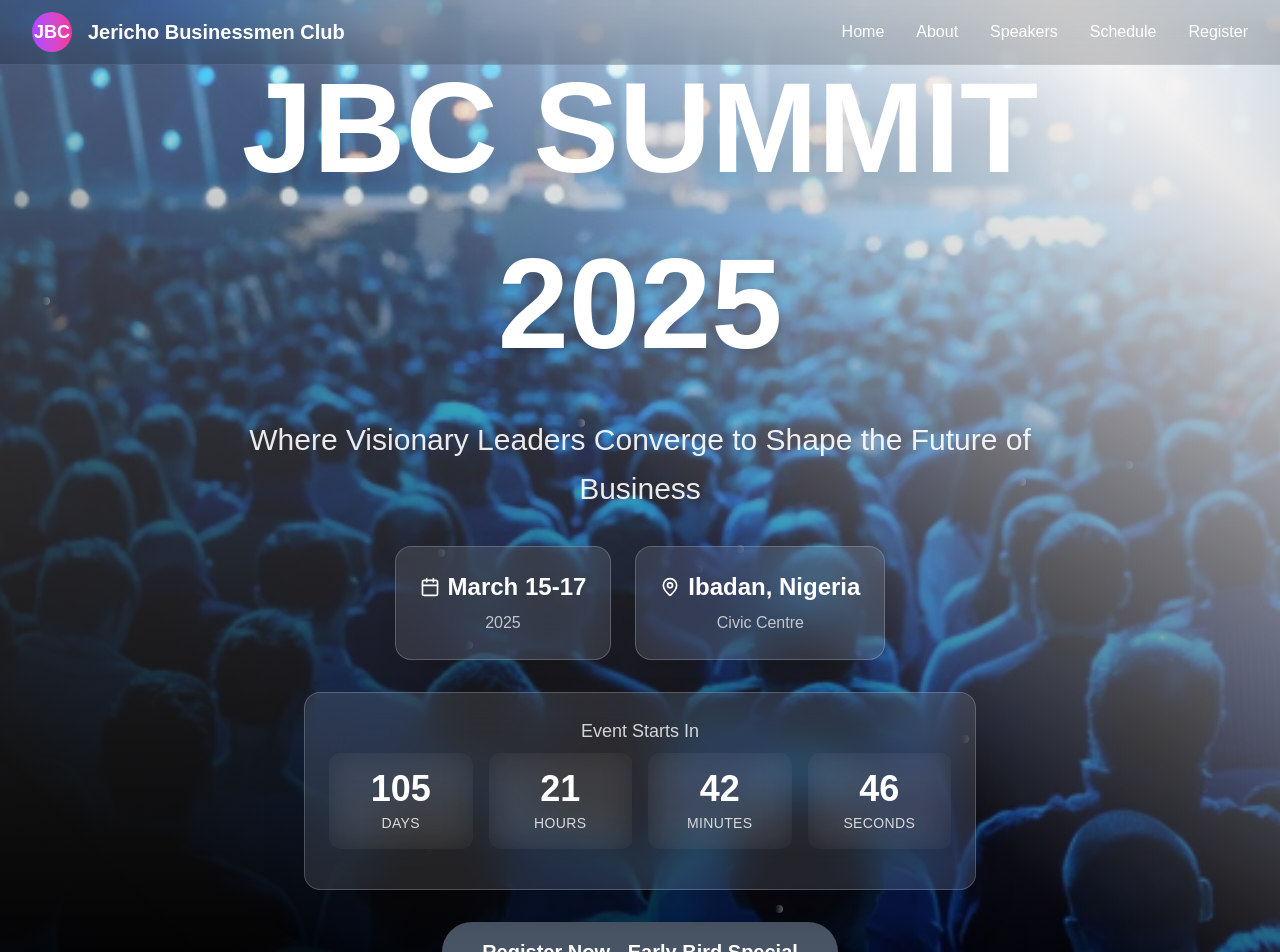
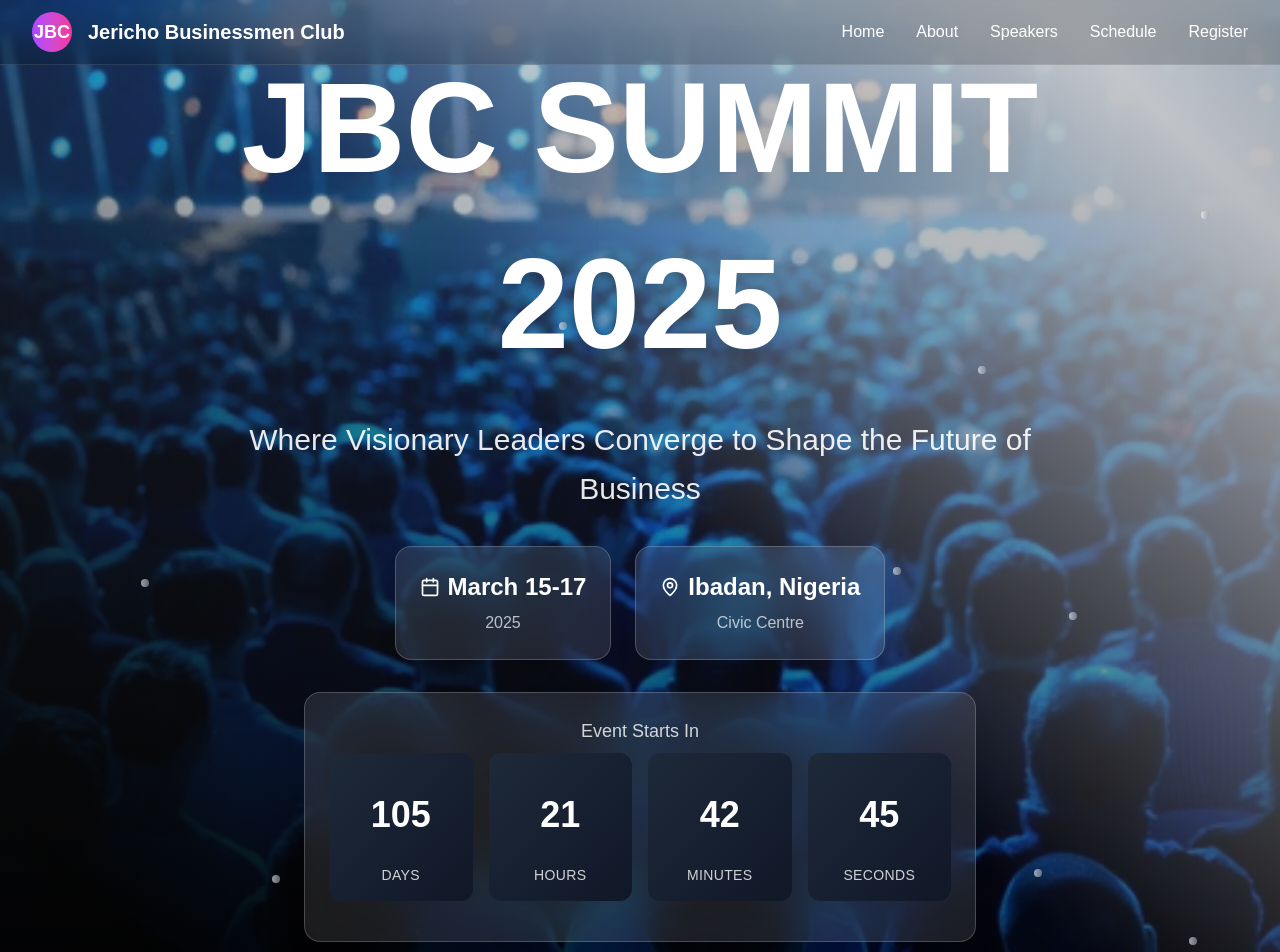
Before and after one commit to olaspanky/jbc2025, a Next.js app: page / in a window 1280 px wide. Shown: the top 952 px of the page. Built offline with nearby package versions, Linux system fonts and the light colour scheme.

Commit message:
first commit

```diff
--- a/src/app/page.tsx
+++ b/src/app/page.tsx
@@ -1,6 +1,6 @@
 "use client";
 
-import React, { useState, useEffect } from "react";
+import React, { useState, useEffect, useRef } from "react";
 import {
   ChevronDown,
   Calendar,
@@ -37,6 +37,7 @@ interface CountdownBoxProps {
   value: number;
   label: string;
   color: string;
+  prevValue?: number;
 }
 
 interface SpeakerCardProps {
@@ -83,64 +84,138 @@ const JerichoSummitWebsite: React.FC = () => {
     minutes: 0,
     seconds: 0,
   });
+  const prevTimeLeft = useRef<TimeLeft>({...timeLeft});
 
-  // Countdown timer
+  // Countdown timer with animation support
   useEffect(() => {
-    const timer = setInterval(() => {
+    const calculateTimeLeft = () => {
       const eventDate = new Date("2025-10-15T09:00:00").getTime();
       const now = new Date().getTime();
       const difference = eventDate - now;
 
       if (difference > 0) {
-        setTimeLeft({
+        const newTimeLeft = {
           days: Math.floor(difference / (1000 * 60 * 60 * 24)),
           hours: Math.floor((difference % (1000 * 60 * 60 * 24)) / (1000 * 60 * 60)),
           minutes: Math.floor((difference % (1000 * 60 * 60)) / (1000 * 60)),
           seconds: Math.floor((difference % (1000 * 60)) / 1000),
-        });
+        };
+
+        // Only update if values have changed
+        if (JSON.stringify(newTimeLeft) !== JSON.stringify(timeLeft)) {
+          prevTimeLeft.current = {...timeLeft};
+          setTimeLeft(newTimeLeft);
         }
-    }, 1000); // Reduced interval for smoother countdown
+      }
+    };
 
-    return () => clearInterval(timer);
-  }, []);
+    // Initial calculation
+    calculateTimeLeft();
+
+    // Animation frame based timer for smoother updates
+    let animationFrameId: number;
+    let lastUpdateTime = performance.now();
+
+    const updateTimer = (currentTime: number) => {
+      if (currentTime - lastUpdateTime >= 1000) { // Update every second
+        calculateTimeLeft();
+        lastUpdateTime = currentTime;
+      }
+      animationFrameId = requestAnimationFrame(updateTimer);
+    };
+
+    animationFrameId = requestAnimationFrame(updateTimer);
+
+    return () => {
+      cancelAnimationFrame(animationFrameId);
+    };
+  }, [timeLeft]);
 
   // Floating particle for hero section
-  const FloatingParticle: React.FC<{ delay?: number }> = ({ delay = 0 }) => (
+  const FloatingParticle: React.FC<{ delay?: number }> = React.memo(({ delay = 0 }) => {
+    const left = useRef(`${Math.random() * 100}%`);
+    const top = useRef(`${Math.random() * 100}%`);
+    const duration = useRef(`${3 + Math.random() * 2}s`);
+
+    return (
       <div
-      className="absolute w-2 h-2 bg-gradient-to-r fromwhite to-gray-400 rounded-full opacity-60 animate-float"
+        className="absolute w-2 h-2 bg-gradient-to-r from-white to-gray-400 rounded-full opacity-60 animate-float"
         style={{
-        left: `${Math.random() * 100}%`,
-        top: `${Math.random() * 100}%`,
+          left: left.current,
+          top: top.current,
           animationDelay: `${delay}s`,
-        animationDuration: `${3 + Math.random() * 2}s`,
+          animationDuration: duration.current,
         }}
       />
     );
+  });
 
   // Glass card component
-  const GlassCard: React.FC<GlassCardProps> = ({ children, className = "", hover = true }) => (
+  const GlassCard: React.FC<GlassCardProps> = React.memo(({ children, className = "", hover = true }) => {
+  const hoverClasses = hover
+    ? "hover:bg-white/20 hover:border-white/30 hover:scale-[1.02] hover:-translate-y-1"
+    : "";
+
+  return (
     <div
       className={`
         backdrop-blur-xl bg-white/10 border border-white/20 rounded-2xl
-        ${hover ? "hover:bg-white/20 hover:border-white/30 hover:scale-105 hover:-translate-y-2" : ""}
-        transition-all duration-500 ease-out shadow-2xl
+        transition-all duration-300 ease-in-out shadow-xl
+        ${hoverClasses}
         ${className}
       `}
     >
       {children}
     </div>
   );
+});
 
-  // Countdown box component
-  const CountdownBox: React.FC<CountdownBoxProps> = ({ value, label, color }) => (
-    <div className={`text-center p-4 rounded-xl bg-gradient-to-br ${color} backdrop-blur-lg`}>
-      <div className="text-xl sm:text-2xl md:text-4xl font-bold text-white mb-1">{value}</div>
+  // Countdown box component with animation
+  const CountdownBox: React.FC<CountdownBoxProps> = ({ value, label, color, prevValue }) => {
+    const [displayValue, setDisplayValue] = useState(value);
+    const [animate, setAnimate] = useState(false);
+
+    useEffect(() => {
+      if (value !== displayValue) {
+        setAnimate(true);
+        const timer = setTimeout(() => {
+          setDisplayValue(value);
+          setAnimate(false);
+        }, 300); // Match this with CSS transition duration
+
+        return () => clearTimeout(timer);
+      }
+    }, [value, displayValue]);
+
+    return (
+      <div className={`text-center p-4 rounded-xl bg-gradient-to-br ${color} backdrop-blur-lg overflow-hidden`}>
+        <div className="relative h-12 sm:h-16 md:h-24 flex items-center justify-center">
+          <div
+            className={`absolute text-xl sm:text-2xl md:text-4xl font-bold text-white mb-1 transition-all duration-300 transform ${
+              animate ? 'translate-y-full opacity-0' : 'translate-y-0 opacity-100'
+            }`}
+            key={`current-${value}`}
+          >
+            {displayValue}
+          </div>
+          {animate && (
+            <div
+              className={`absolute text-xl sm:text-2xl md:text-4xl font-bold text-white mb-1 transition-all duration-300 transform ${
+                animate ? '-translate-y-full opacity-0' : 'translate-y-0 opacity-100'
+              }`}
+              key={`previous-${prevValue}`}
+            >
+              {prevValue}
+            </div>
+          )}
+        </div>
         <div className="text-[8px] sm:text-xs md:text-sm text-white/80 uppercase tracking-wide">{label}</div>
       </div>
     );
+  };
 
   // Speaker card component
-  const SpeakerCard: React.FC<SpeakerCardProps> = ({ name, title, company, initials, gradient }) => (
+  const SpeakerCard: React.FC<SpeakerCardProps> = React.memo(({ name, title, company, initials, gradient }) => (
     <GlassCard className="p-6 text-center group">
       <div
         className={`w-24 h-24 rounded-full mx-auto mb-4 flex items-center justify-center text-2xl font-bold text-white bg-gradient-to-br ${gradient} group-hover:scale-110 transition-transform duration-300`}
@@ -151,19 +226,19 @@ const JerichoSummitWebsite: React.FC = () => {
       <p className="text-purple-300 font-semibold mb-1">{title}</p>
       <p className="text-gray-300 text-sm">{company}</p>
     </GlassCard>
-  );
+  ));
 
   // Schedule item component
-  const ScheduleItem: React.FC<ScheduleItemProps> = ({ time, title, description, color }) => (
+  const ScheduleItem: React.FC<ScheduleItemProps> = React.memo(({ time, title, description, color }) => (
     <div className={`border-l-4 ${color} pl-4 py-2`}>
       <div className="text-purple-300 font-bold text-sm">{time}</div>
       <div className="text-white font-semibold">{title}</div>
       <div className="text-gray-400 text-sm">{description}</div>
     </div>
-  );
+  ));
 
   // Feature card component
-  const FeatureCard: React.FC<FeatureCardProps> = ({ icon: Icon, title, description, gradient }) => (
+  const FeatureCard: React.FC<FeatureCardProps> = React.memo(({ icon: Icon, title, description, gradient }) => (
     <GlassCard className="p-8 text-center group">
       <div
         className={`w-16 h-16 rounded-full mx-auto mb-6 flex items-center justify-center bg-gradient-to-br ${gradient} group-hover:scale-110 group-hover:rotate-6 transition-all duration-300`}
@@ -173,10 +248,10 @@ const JerichoSummitWebsite: React.FC = () => {
       <h3 className="text-2xl font-bold text-white mb-4">{title}</h3>
       <p className="text-gray-300 leading-relaxed">{description}</p>
     </GlassCard>
-  );
+  ));
 
   // Navigation component
-  const Navigation: React.FC<NavigationProps> = ({ isMenuOpen, setIsMenuOpen }) => (
+  const Navigation: React.FC<NavigationProps> = React.memo(({ isMenuOpen, setIsMenuOpen }) => (
     <nav className="fixed top-0 w-full z-50 backdrop-blur-xl bg-black/20 border-b border-white/10">
       <div className="max-w-7xl mx-auto px-4 sm:px-6 lg:px-8">
         <div className="flex items-center justify-between h-16">
@@ -225,21 +300,27 @@ const JerichoSummitWebsite: React.FC = () => {
         )}
       </div>
     </nav>
-  );
+  ));
 
-  // Hero section with improved animations and responsiveness
- // Hero section with background image
-// Hero section with background image and black-and-white overlay
-const HeroSection: React.FC = () => (
+  // Hero section with improved animations
+  const HeroSection: React.FC = () => {
+    const particles = useRef([...Array(12)].map((_, i) => ({
+      id: i,
+      left: `${Math.random() * 100}%`,
+      top: `${Math.random() * 100}%`,
+      delay: i * 0.5,
+      duration: `${3 + Math.random() * 2}s`
+    })));
+
+    return (
       <section
         id="home"
         className="relative min-h-screen flex items-center justify-center overflow-hidden"
         style={{
           backgroundImage: `url('/jbcaud.webp'), linear-gradient(45deg, black, white, black, white, black, #00f2fe)`,
-      backgroundSize: "cover, 400% 400%", // Image: cover, Gradient: animated
-      backgroundPosition: "center, center", // Center both image and gradient
-      backgroundBlendMode: "overlay", // Blend image with gradient
-      animation: "gradientShift 15s ease infinite",
+          backgroundSize: "cover, 400% 400%",
+          backgroundPosition: "center, center",
+          backgroundBlendMode: "overlay",
         }}
       >
         <style jsx>{`
@@ -268,16 +349,31 @@ const HeroSection: React.FC = () => (
               opacity: 0.6;
             }
           }
+          .animate-float {
+            animation: float var(--duration) ease-in-out infinite;
+            animation-delay: var(--delay);
+          }
         `}</style>
-    {/* Black and white gradient overlay */}
         <div
           className="absolute inset-0"
           style={{
-        backgroundImage: "linear-gradient(to bottom, rgba(255, 255, 255, 0.3), rgba(0, 0, 0, 0.5))",
+            backgroundImage: "linear-gradient(to bottom, rgba(75, 85, 99, 0.3), rgba(0, 0, 0, 0.5))"
           }}
         />
-    {[...Array(12)].map((_, i) => (
-      <FloatingParticle key={i} delay={i * 0.5} />
+        {particles.current.map((particle) => (
+          <div
+            key={particle.id}
+            className="absolute w-2 h-2 bg-gradient-to-r from-white to-gray-400 rounded-full opacity-60"
+            style={{
+              left: particle.left,
+              top: particle.top,
+              animationDuration: particle.duration,
+              animationDelay: `${particle.delay}s`,
+              // Using CSS variables for animation
+              ['--duration' as any]: particle.duration,
+              ['--delay' as any]: `${particle.delay}s`,
+            }}
+          />
         ))}
         <div className="relative z-10 text-center px-4 max-w-6xl mt-1 lg:mt-12 mx-auto">
           <div className="space-y-6 sm:space-y-8 animate-fade-in">
@@ -312,30 +408,34 @@ const HeroSection: React.FC = () => (
                 <div className="grid grid-cols-4 gap-2 sm:gap-4">
                   <CountdownBox
                     value={timeLeft.days}
+                    prevValue={prevTimeLeft.current.days}
                     label="Days"
-                color="black"
+                    color="from-gray-800 to-gray-900"
                   />
                   <CountdownBox
                     value={timeLeft.hours}
+                    prevValue={prevTimeLeft.current.hours}
                     label="Hours"
-                color="black"
+                    color="from-gray-800 to-gray-900"
                   />
                   <CountdownBox
                     value={timeLeft.minutes}
+                    prevValue={prevTimeLeft.current.minutes}
                     label="Minutes"
-                color="black"
+                    color="from-gray-800 to-gray-900"
                   />
                   <CountdownBox
                     value={timeLeft.seconds}
+                    prevValue={prevTimeLeft.current.seconds}
                     label="Seconds"
-                color="black"
+                    color="from-gray-800 to-gray-900"
                   />
                 </div>
               </div>
             </GlassCard>
             <a
               href="#register"
-          className="inline-block text-sm sm:text-base md:text-lg lg:text-xl bg-gradient-to-r from-gray-600 via-gray-600 to-gray-600 px-8 py-3 sm:px-10 sm:py-4 rounded-full font-bold text-white hover:scale-105 hover:shadow-2xl transition-all duration-300 transform hover:-translate-y-1"
+              className="inline-block text-sm sm:text-base md:text-lg bg-gradient-to-r from-gray-600 via-gray-600 to-gray-600 px-8 py-3 sm:px-10 sm:py-4 rounded-full font-bold text-white hover:scale-105 hover:shadow-2xl transition-all duration-300 transform hover:-translate-y-1"
               aria-label="Register for the summit"
             >
               Register Now - Early Bird Special
@@ -347,14 +447,15 @@ const HeroSection: React.FC = () => (
         </div>
       </section>
     );
+  };
 
   // About section
   const AboutSection: React.FC = () => (
     <section
       id="about"
-      className="py-20 bg-gradient-to-br from-gray-900 via-purple-900/20 to-pink-900/20 relative overflow-hidden"
+      className="py-20 bg-gradient-to-br from-gray-900 to-gray-800 relative overflow-hidden"
     >
-      <div className="absolute inset-0 bg-gradient-to-t from-black/50 to-transparent" />
+      <div className="absolute inset-0 bg-gradient-to-r from-pink-900/10 to-purple-900/10" />
       <div className="max-w-7xl mx-auto px-4 relative z-10">
         <div className="text-center mb-16">
           <h2 className="text-4xl sm:text-5xl md:text-6xl font-bold mb-6 bg-gradient-to-r from-purple-400 to-pink-400 bg-clip-text text-transparent">
@@ -409,7 +510,8 @@ const HeroSection: React.FC = () => (
 
   // Speakers section
   const SpeakersSection: React.FC = () => (
-    <section id="speakers" className="py-20 bg-gradient-to-br from-gray-800 to-gray-900">
+    <section id="speakers" className="py-20 bg-gradient-to-br from-gray-800 to-gray-900 relative overflow-hidden">
+      <div className="absolute inset-0 bg-gradient-to-r from-purple-900/10 to-pink-900/10" />
       <div className="max-w-7xl mx-auto px-4">
         <div className="text-center mb-16">
           <h2 className="text-4xl sm:text-5xl md:text-6xl font-bold mb-6 bg-gradient-to-r from-purple-400 to-pink-400 bg-clip-text text-transparent">
@@ -465,8 +567,8 @@ const HeroSection: React.FC = () => (
 
   // Schedule section
   const ScheduleSection: React.FC = () => (
-    <section id="schedule" className="py-20 bg-gray-900 relative">
-      <div className="absolute inset-0 bg-gradient-to-r from-purple-900/10 to-pink-900/10" />
+    <section id="schedule" className="py-20 bg-gradient-to-br from-gray-900 to-gray-800 relative overflow-hidden">
+      <div className="absolute inset-0 bg-gradient-to-r from-pink-900/10 to-purple-900/10" />
       <div className="max-w-7xl mx-auto px-4 relative z-10">
         <div className="text-center mb-16">
           <h2 className="text-4xl sm:text-5xl md:text-6xl font-bold mb-6 bg-gradient-to-r from-purple-400 to-pink-400 bg-clip-text text-transparent">
@@ -619,15 +721,9 @@ const HeroSection: React.FC = () => (
     return (
       <section
         id="register"
-        className="py-20 relative overflow-hidden"
-        style={{
-          background:
-            "linear-gradient(-45deg, #667eea, #764ba2, #f093fb, #f5576c)",
-          backgroundSize: "400% 400%",
-          animation: "gradientShift 15s ease infinite",
-        }}
+        className="py-20 bg-gradient-to-br from-gray-900 to-gray-800 relative overflow-hidden"
       >
-        <div className="absolute inset-0 bg-black/40" />
+        <div className="absolute inset-0 bg-gradient-to-r from-pink-900/10 to-purple-900/10" />
         <div className="max-w-6xl mx-auto px-4 relative z-10">
           <div className="text-center mb-16">
             <h2 className="text-4xl sm:text-5xl md:text-6xl font-bold mb-6 text-white drop-shadow-2xl">
```
Lines whose indentation alone changed are shown as unchanged.
